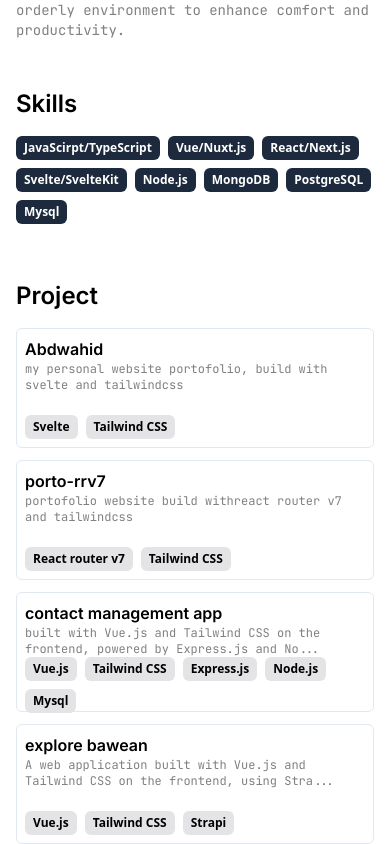
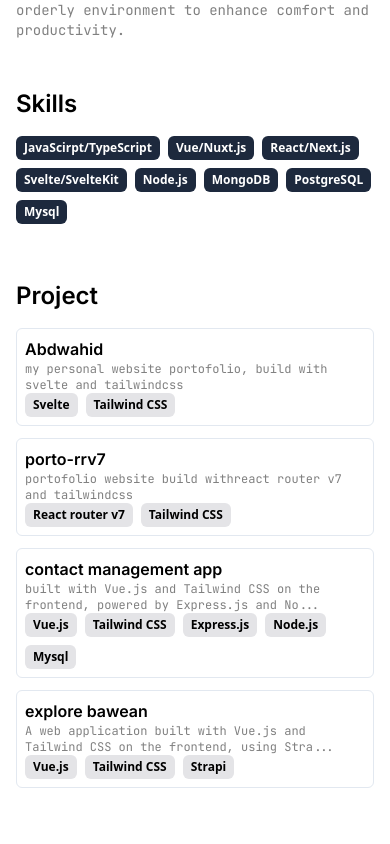
Before and after one commit to nxabd/abdwhd-cv, a Svelte app: page / in a window 390 px wide. Shown: the part 1134-1978 px from the top of the page. After the commit the page ends 1922 px from the top, so only its background shows below. Built offline with nearby package versions, Linux system fonts and the light colour scheme.

Commit message:
fix height project section

```diff
--- a/src/components/ProjectSection.svelte
+++ b/src/components/ProjectSection.svelte
@@ -30,10 +30,9 @@
 <section class="mt-10">
      <h1 class="text-2xl font-semibold">Project</h1>
 
-     <div class="mt-4 grid  grid-cols-1 lg:grid-cols-3 md:grid-cols-2 gap-3 ">
+     <div class="mt-4 grid grid-cols-1 lg:grid-cols-3 md:grid-cols-2 gap-3 ">
         {#each projects as item}
-
-        <div class="h-30 lg:h-50 border border-slate-200 rounded-md flex flex-col justify-between p-2">
+        <div class="lg:h-50 border border-slate-200 rounded-md flex flex-col justify-between p-2">
             <div>
                 <h2 class="font-semibold">{item.title}</h2>
                 <p class="text-xs md:text-sm">
```
